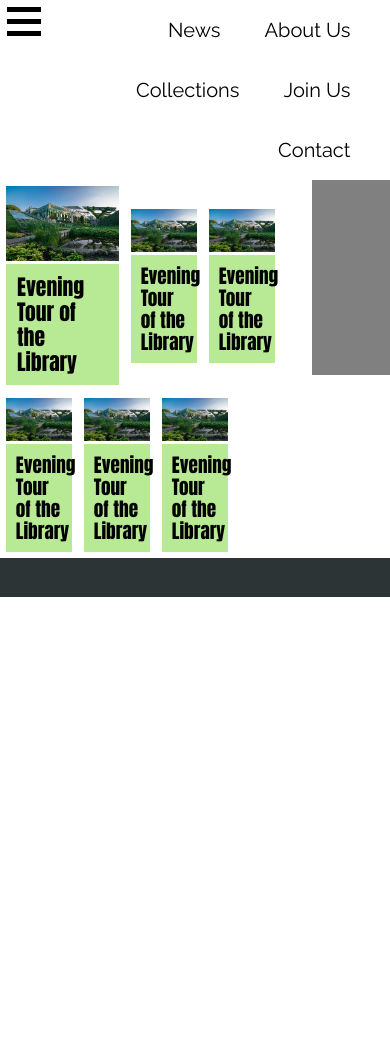
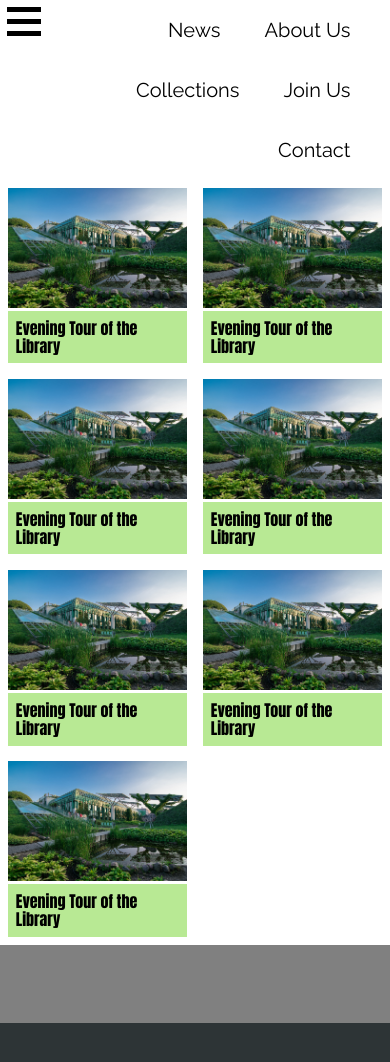
Before and after one commit to mbro89/website, a plain HTML site: page index.html in a window 390 px wide. Before the commit the page ends 844 px from the top, so only its background shows below. Drawn offline with Linux system fonts and the light colour scheme.

Commit message:
working on rwd

```diff
--- a/index.html
+++ b/index.html
@@ -56,6 +56,10 @@
           <img src="img/library.jpg" alt="library">
           <h3>Evening Tour of the Library</h3>
         </article>
+        <article>
+          <img src="img/library.jpg" alt="library">
+          <h3>Evening Tour of the Library</h3>
+        </article>
       </div>
       <div class="right-site"></div>
     </div>
--- a/style.css
+++ b/style.css
@@ -67,7 +67,36 @@ footer {
 
 @media (max-width: 575px){
   .nav-btn { display: block;}
+
+  /* LEFT SECTION */
+  .left-site { width: 100%;}
+
+  .left-site article { width: 50%;}
+
+  .left-site article:first-of-type { width: 50%;}
+  .left-site article h3 { font-size: 1em;}
+  .left-site article:first-of-type h3 { font-size: 1em;}
+  /* END LEFT SECTION */
+
+
+  /* RIGHT SECTION */
+  .right-site { width: 100%; height: 20vw;}
+  /* END RIGHT SECTION */
 }
 @media (max-width: 768px){}
-@media (max-width: 991px){}
-@media (max-width: 1199px){}
+@media (min-width: 769px) and (max-width: 991px){
+  article h3 { font-size: 1em;}
+
+  /* LEFT SECTION */
+  .left-site article { width: 33.333%;}
+
+  .left-site article:first-of-type { width: 40%;}
+  .left-site article:first-of-type h3 { font-size: 1.15em;}
+
+  .left-site article:nth-child(2) { width: 30%;}
+  .left-site article:nth-child(3) { width: 30%;}
+  /* END LEFT SECTION */
+}
+@media (max-width: 1199px){
+
+}
```
